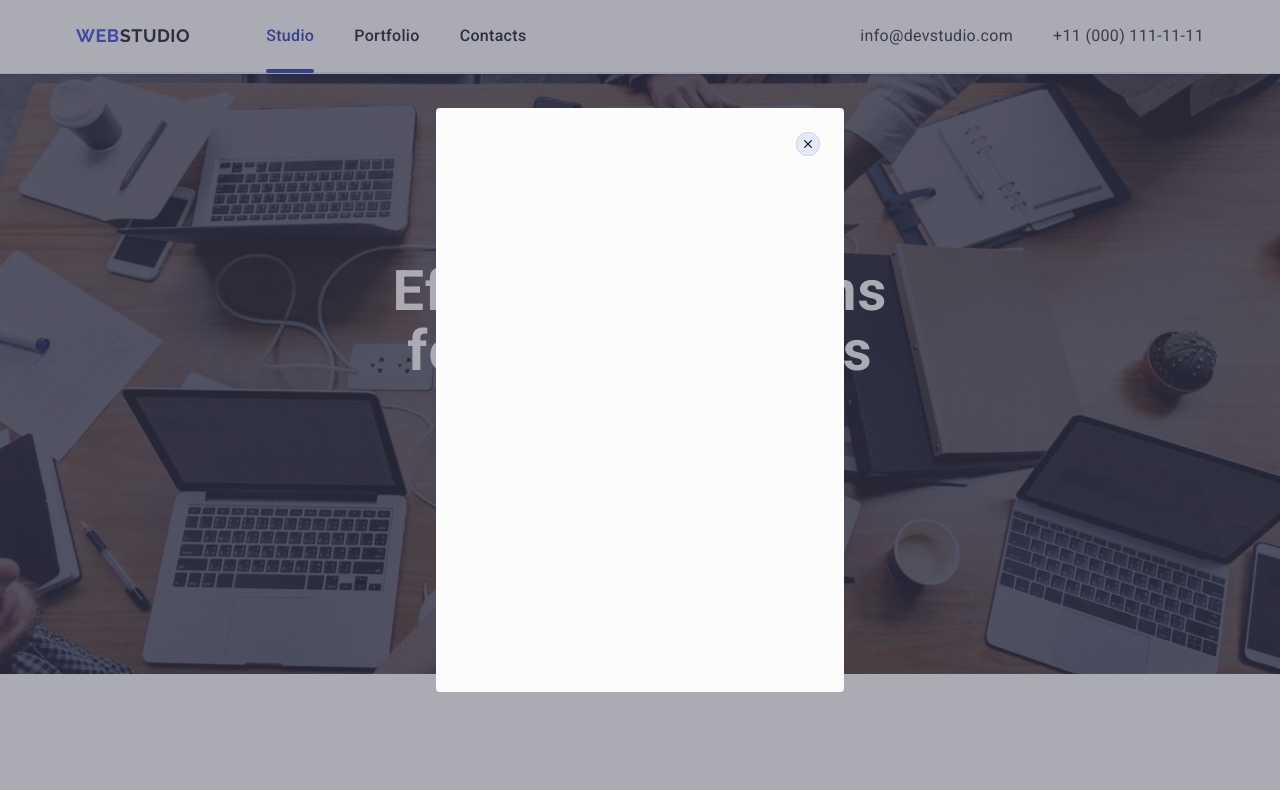
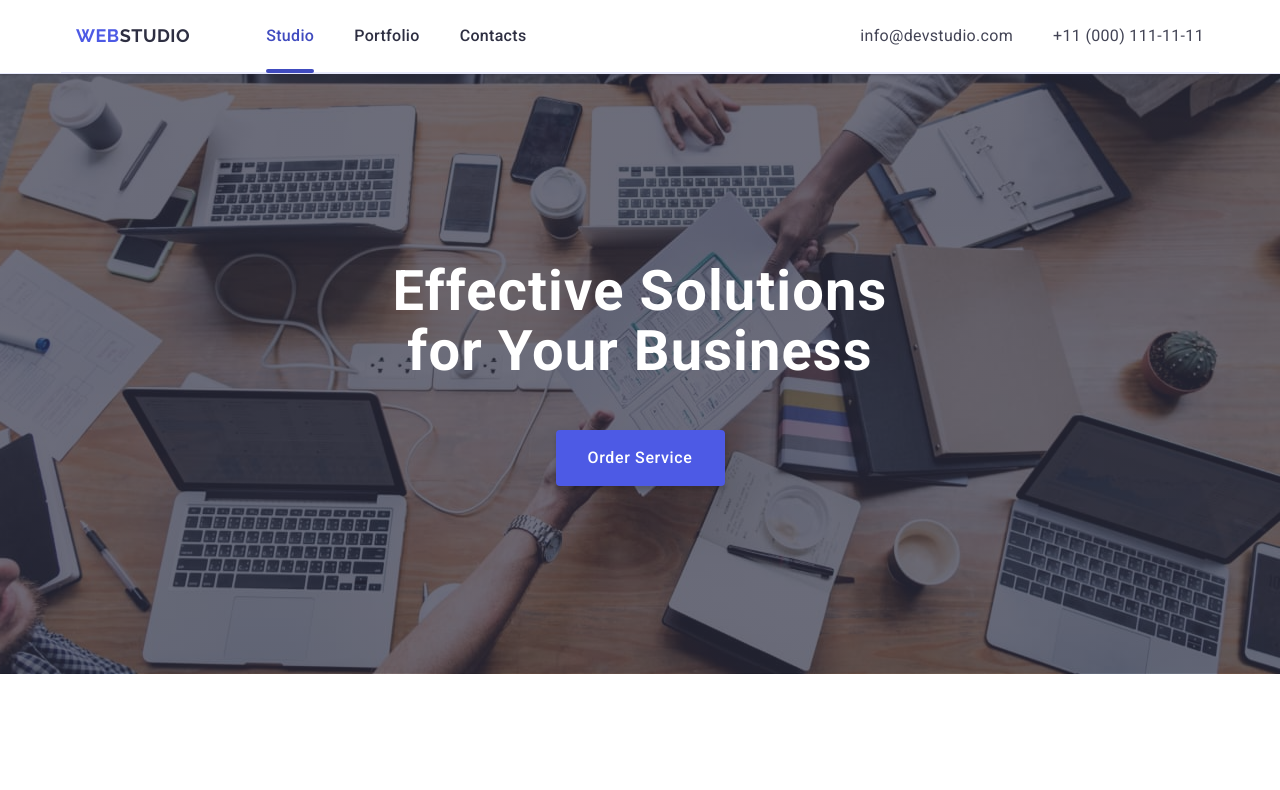
Before and after one commit to serdechvlad/hw5, a plain HTML site: page index.html in a window 1280 px wide. Shown: the top 790 px of the page. Drawn offline with nearby package versions, Linux system fonts and the light colour scheme.

Commit message:
index.html

```diff
--- a/css/styles.css
+++ b/css/styles.css
@@ -569,6 +569,7 @@ cursor: pointer;
     cursor: pointer;
     transition: background-color 250ms cubic-bezier(0.4, 0, 0.2, 1),
     border 250ms cubic-bezier(0.4, 0, 0.2, 1);
+    fill: 250ms cubic-bezier(0.4, 0, 0.2, 1);
 
     }
     .button-modal-close:hover, .button-modal-close:focus {
--- a/index.html
+++ b/index.html
@@ -488,7 +488,7 @@
     </footer>
     <!-- BACKDROP -->
 
-    <div class="backdrop is-open">
+    <div class="backdrop">
       <div class="modal">
         <button type="button" class="button-modal-close">
           <svg
```
